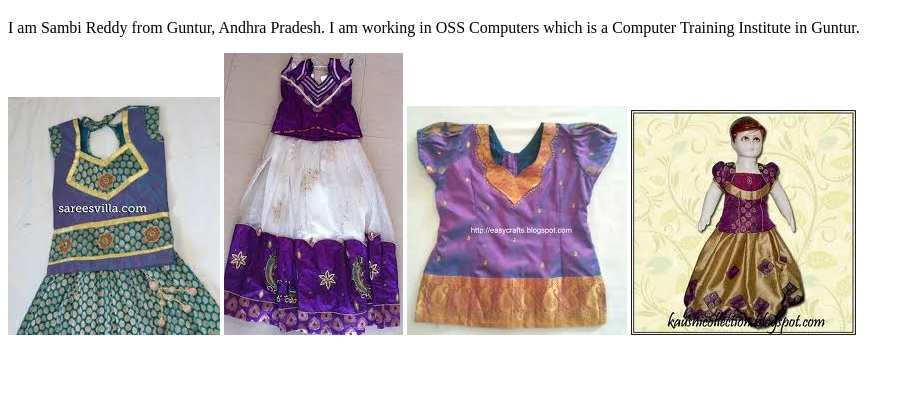
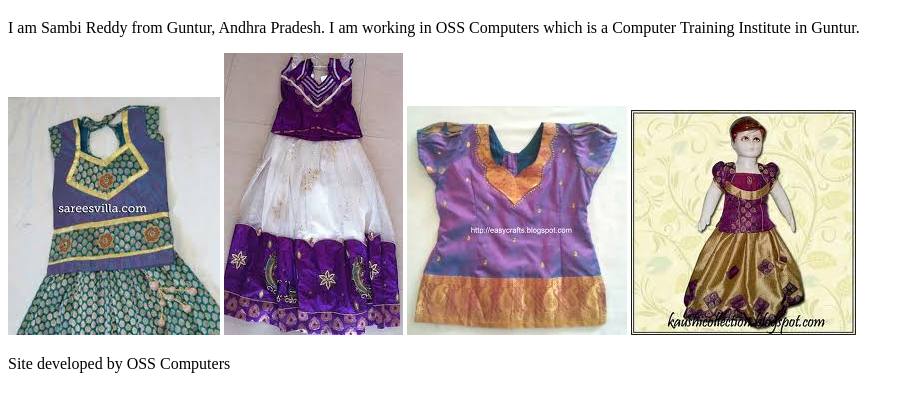
Before and after one commit to reddyoss/html_class, a plain HTML site: page index.html in a window 1280 px wide. Shown: the part 61-472 px from the top of the page, without its empty margins (0-914 px from the left). Drawn offline with Linux system fonts and the light colour scheme.

Commit message:
added footer

```diff
--- a/index.html
+++ b/index.html
@@ -12,5 +12,6 @@
 		<img src="images/2.jpg" />
 		<img src="images/3.jpg" />
 		<img src="images/4.jpg" />
+		<p>Site developed by OSS Computers</p>
 	</body>
 </html>
```
